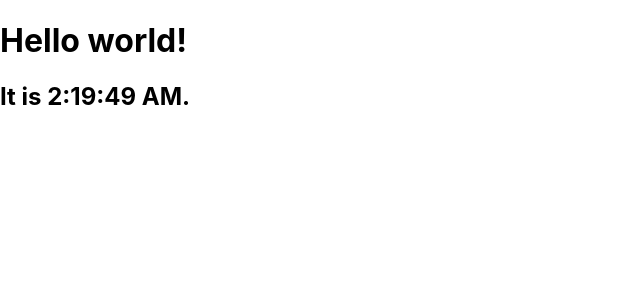
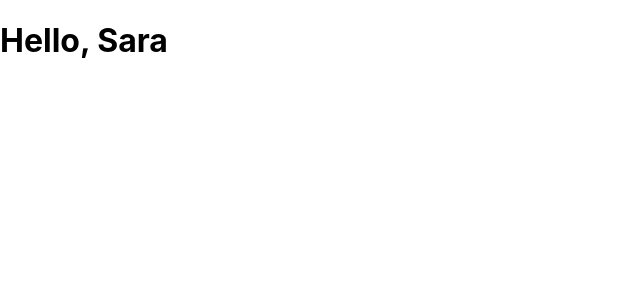
Before and after one commit to k-yamasaki-zakisan/react-introduction, a React (Create React App) app: page / in a window 1280 px wide. Shown: the top 300 px of the page, without its empty margins (0-640 px from the left). Built offline with nearby package versions, Linux system fonts and the light colour scheme.

Commit message:
[add]class component

```diff
--- a/src/index.js
+++ b/src/index.js
@@ -20,44 +20,53 @@ import reportWebVitals from './reportWebVitals';
 //   document.getElementById('root')
 // );
 
-function formatName(user) {
-  if (user) {
-    return user.firstName + ' ' + user.lastName;
-  }
-  return <h1>Hello, Stranger.</h1>;
+// function formatName(user) {
+//   if (user) {
+//     return user.firstName + ' ' + user.lastName;
+//   }
+//   return <h1>Hello, Stranger.</h1>;
+// }
+
+// const user = {
+//   firstName: 'Harper',
+//   lastName: 'Perez'
+// };
+
+// const element = (
+//   <h1>
+//     Helle, {formatName(user)}!
+//     <br></br>
+//     {formatName()}
+//   </h1>
+// );
+
+// ReactDOM.render(
+//   element,
+//   document.getElementById('root')
+// );
+
+// function tick() {
+//   const elementTime = (
+//     <div>
+//       <h1>Hello world!</h1>
+//       <h2>It is {new Date().toLocaleTimeString()}.</h2>
+//     </div>
+//   );
+//   reactDom.render(elementTime, document.getElementById('root'))
+// }
+
+// setInterval(tick, 1000)
+
+function Welcome(props) {
+  return <h1>Hello, {props.name}</h1>;
 }
 
-const user = {
-  firstName: 'Harper',
-  lastName: 'Perez'
-};
-
-const element = (
-  <h1>
-    Helle, {formatName(user)}!
-    <br></br>
-    {formatName()}
-  </h1>
-);
-
+const element = <Welcome name="Sara" />;
 ReactDOM.render(
   element,
   document.getElementById('root')
 );
 
-function tick() {
-  const elementTime = (
-    <div>
-      <h1>Hello world!</h1>
-      <h2>It is {new Date().toLocaleTimeString()}.</h2>
-    </div>
-  );
-  reactDom.render(elementTime, document.getElementById('root'))
-}
-
-setInterval(tick, 1000)
-
-
 // If you want to start measuring performance in your app, pass a function
 // to log results (for example: reportWebVitals(console.log))
 // or send to an analytics endpoint. Learn more: https://bit.ly/CRA-vitals
```
